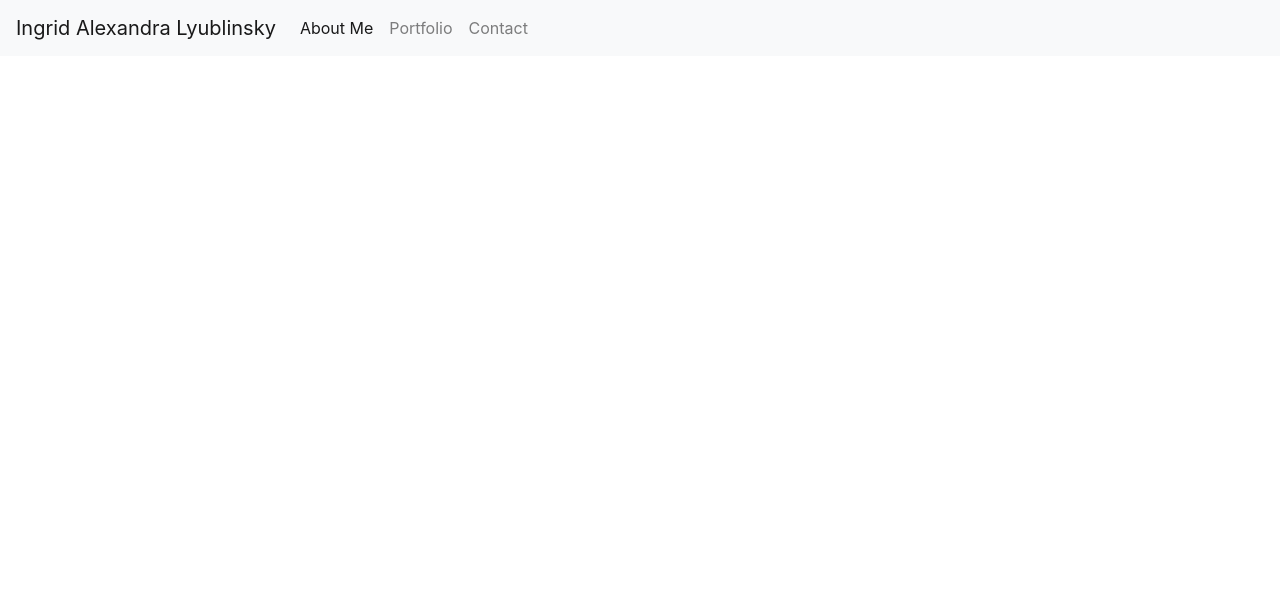
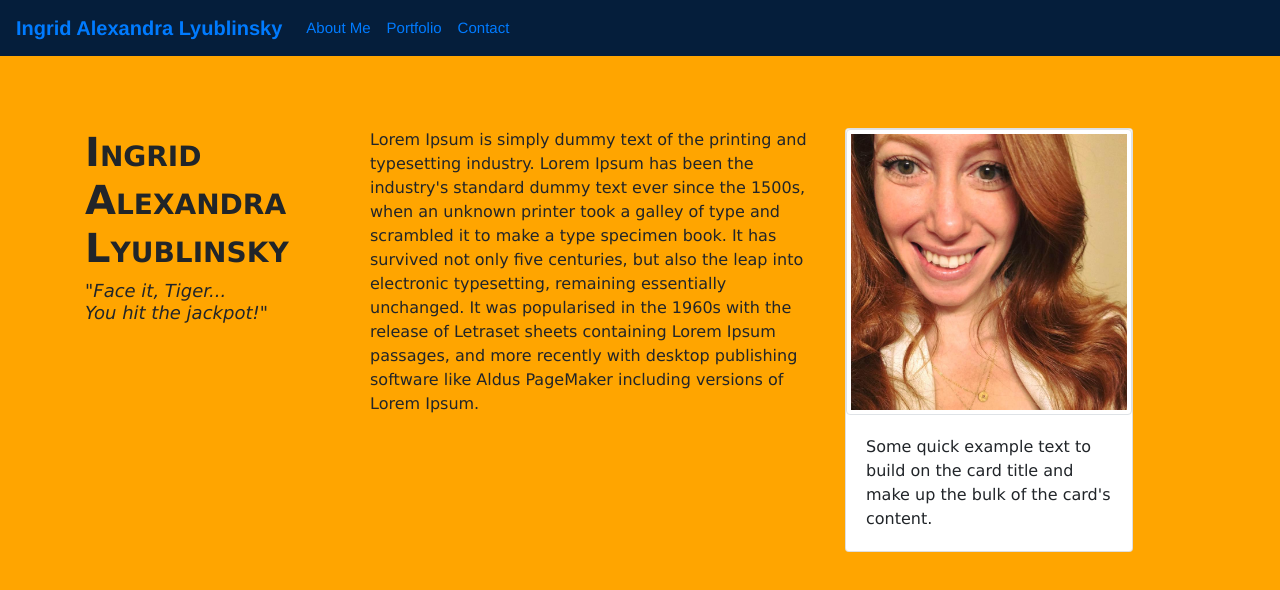
Before and after one commit to ilyublinsky/bcs-homework-assignment-2, a plain HTML site: page index.html in a window 1280 px wide. Drawn offline with nearby package versions, Linux system fonts and the light colour scheme.

Commit message:
added intial nav bar and body structuring and styling

```diff
--- a/assets/index.css
+++ b/assets/index.css
@@ -0,0 +1,28 @@
+nav {
+    text-align: auto;
+    text-emphasis-color: rgb(224, 240, 7);
+    background-color: rgb(5, 30, 59);
+    font-size: 15px;
+    font-family:'Franklin Gothic Medium', 'Arial Narrow', Arial, sans-serif
+}
+
+body {
+    background-color: orange;
+    font-family: Verdana, Geneva, Tahoma, sans-serif;
+
+}
+
+h1 {
+    text-size-adjust: 300px;
+    text-overflow: unset;
+    font-size: 40px;
+    font-variant: small-caps;
+}
+
+h2 {
+    font-size: 18px;
+}
+
+footer {
+    text-indent: 100px;
+}
--- a/index.html
+++ b/index.html
@@ -6,10 +6,11 @@
     <meta name="viewport" content="width=device-width, initial-scale=1.0">
     <title>All about Ingrid!</title>
     <link rel="stylesheet" href="https://cdn.jsdelivr.net/npm/bootstrap@4.5.3/dist/css/bootstrap.min.css" integrity="sha384-TX8t27EcRE3e/ihU7zmQxVncDAy5uIKz4rEkgIXeMed4M0jlfIDPvg6uqKI2xXr2" crossorigin="anonymous">
+    <link rel="stylesheet" href="assets/index.css">
 </head>
 <body>
-    <nav class="navbar navbar-expand-lg navbar-light bg-light">
-        <a class="navbar-brand" href="#">Ingrid Alexandra Lyublinsky</a>
+    <nav class="navbar navbar-expand-lg navbar-color bg-color">
+        <a class="navbar-brand" href="#"><strong>Ingrid Alexandra Lyublinsky</strong></a>
         <button class="navbar-toggler" type="button" data-toggle="collapse" data-target="#navbarSupportedContent" aria-controls="navbarSupportedContent" aria-expanded="false" aria-label="Toggle navigation">
           <span class="navbar-toggler-icon"></span>
         </button>
@@ -27,7 +28,38 @@
           </ul>
         </div>
       </nav>
+      <br>
+      <br>
+      <br>
+      <div class="container">
+          <div class="row">
+              <div class="col-3">
+                <h1><stong><b>Ingrid Alexandra Lyublinsky</b></stong></h1>
+              <h2><i>"Face it, Tiger...
+                  <br>
+                You hit the jackpot!"</i></i></h2>
+              <br>
+              </div>
+                  <div class="col-5">
+                    <p>Lorem Ipsum is simply dummy text of the printing and typesetting
+                      industry. Lorem Ipsum has been the industry's standard dummy
+                      text ever since the 1500s, when an unknown printer took a galley of type
+                      and scrambled it to make a type specimen book. It has survived not only five centuries,
+                      but also the leap into electronic typesetting, remaining essentially unchanged.
+                      It was popularised in the 1960s with the release of Letraset sheets containing Lorem Ipsum passages,
+                      and more recently with desktop publishing software
+                      like Aldus PageMaker including versions of Lorem Ipsum.</p>
+                  </div>
+                          <div class="col-1">
+                            <div class="card" style="width: 18rem;">
+                              <img src="/bcs-homework-assignment-2/assets/index-images/headshot.png" alt="Headshot" class="img-thumbnail">
+                              <div class="card-body">
+                              <p class="card-text">Some quick example text to build on the card title and make up the bulk of the card's content.</p>
+                              </div>
+                  </div>
+
+</body>
 
 
-</body>
+
 </html>
```
